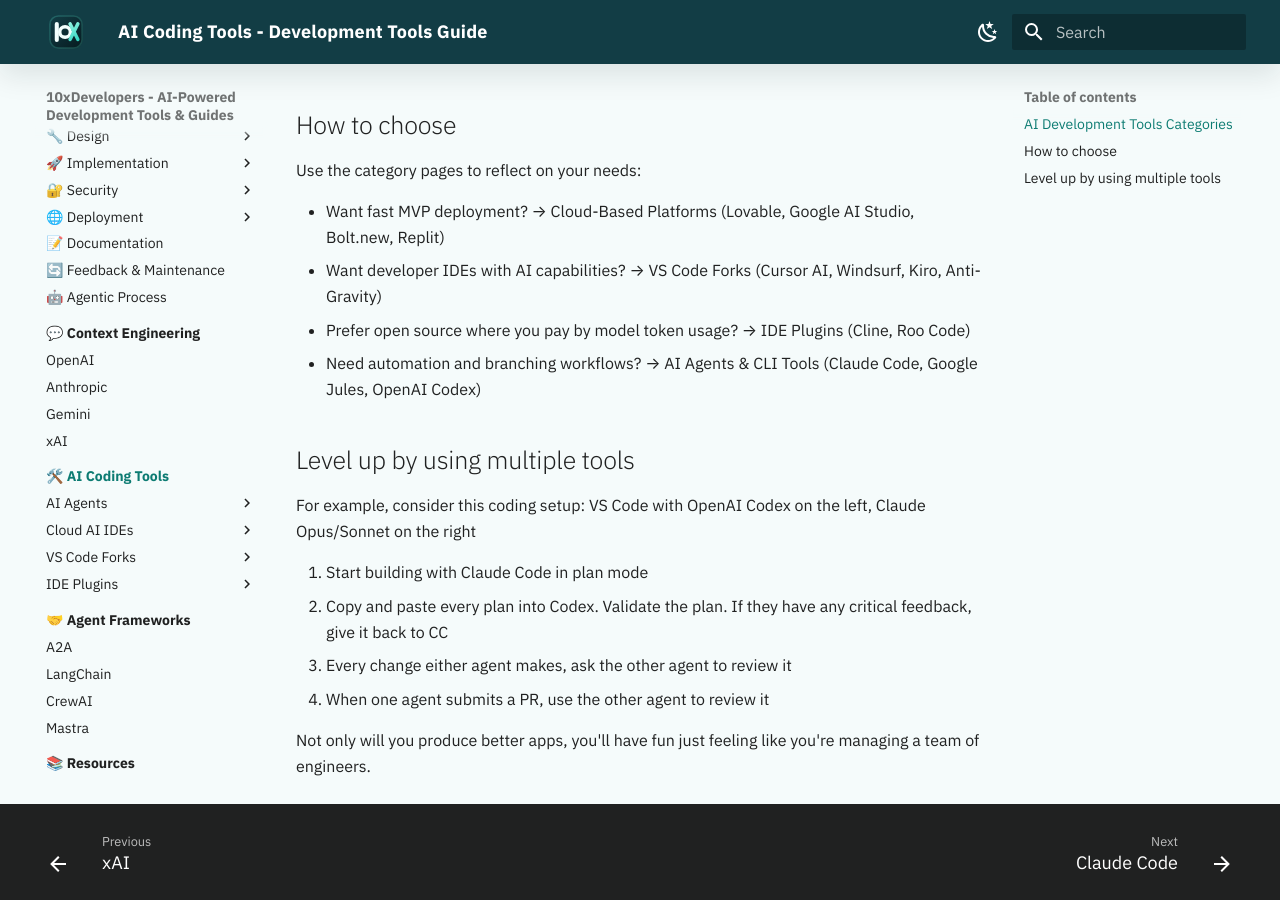
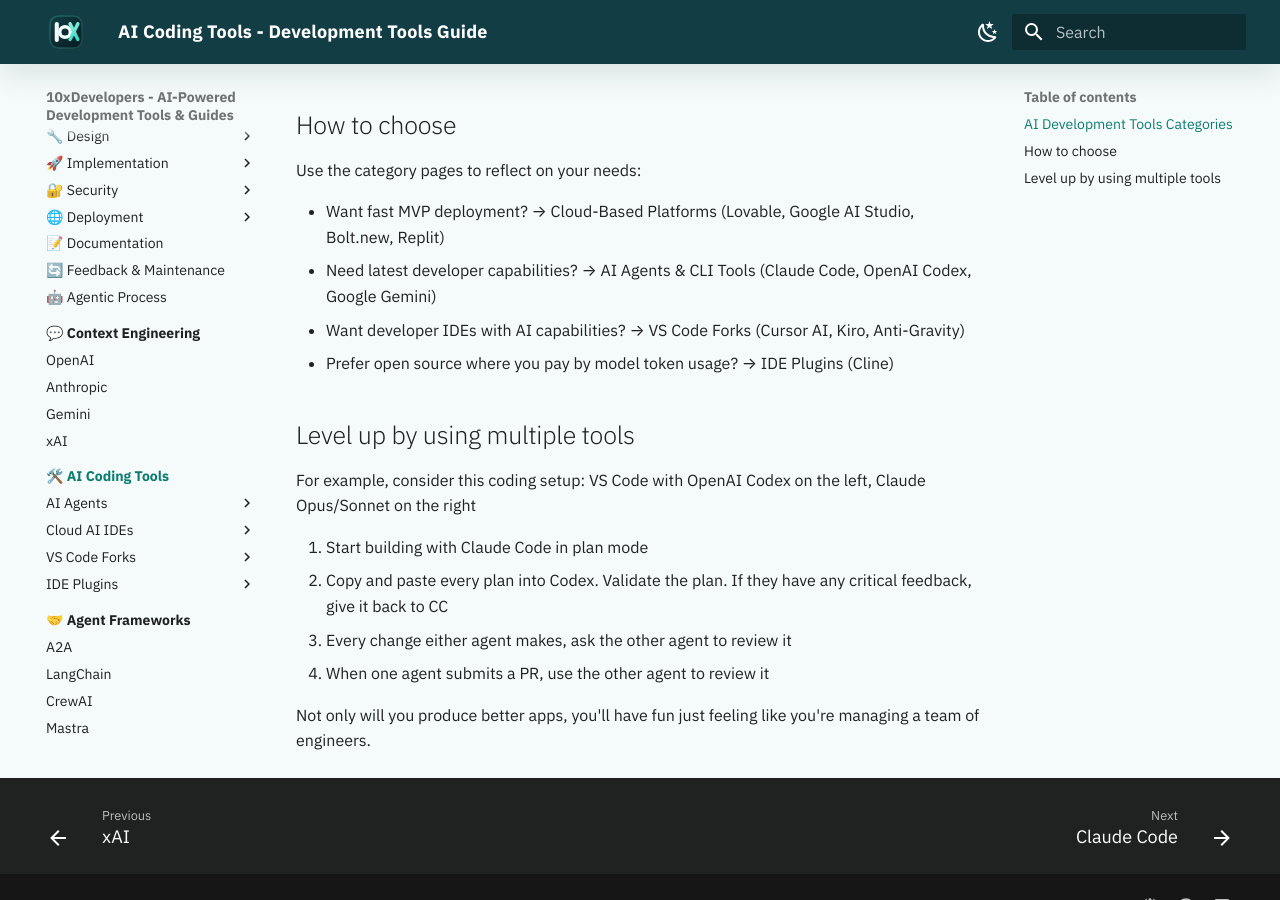
Before and after one commit to shlomoc/10xdev, an MkDocs documentation site: the page built from docs/ai-coding-tools/index.md, in a window 1280 px wide and 900 px high, scrolled down 806 px. Built offline with MkDocs 1.6.1 and Material for MkDocs 9.7.7, drawn with Linux system fonts in a browser that asks for light colours.

Commit message:
docs: update Claude Code resources and remove Roo Code documentation

```diff
--- a/docs/ai-coding-tools/index.md
+++ b/docs/ai-coding-tools/index.md
@@ -30,9 +30,10 @@ Explore each category to find the right AI coding tools for your development wor
 Use the category pages to reflect on your needs:
 
 - Want fast MVP deployment? → Cloud-Based Platforms (Lovable, Google AI Studio, Bolt.new, Replit)
-- Want developer IDEs with AI capabilities? → VS Code Forks (Cursor AI, Windsurf, Kiro, Anti-Gravity)
-- Prefer open source where you pay by model token usage? → IDE Plugins (Cline, Roo Code)
-- Need automation and branching workflows? → AI Agents & CLI Tools (Claude Code, Google Jules, OpenAI Codex)
+- Need latest developer capabilities? → AI Agents & CLI Tools (Claude Code, OpenAI Codex, Google Gemini)
+- Want developer IDEs with AI capabilities? → VS Code Forks (Cursor AI, Kiro, Anti-Gravity)
+- Prefer open source where you pay by model token usage? → IDE Plugins (Cline)
+
 
 ## Level up by using multiple tools
 
--- a/mkdocs.yml
+++ b/mkdocs.yml
@@ -166,7 +166,6 @@ nav:
       - Anti-Gravity: ai-coding-tools/vs-code-forks/anti-gravity.md
     - IDE Plugins:
       - Cline: ai-coding-tools/ide-plugins/cline.md
-      - Roo Code: ai-coding-tools/ide-plugins/roo.md
       - Github Copilot: ai-coding-tools/ide-plugins/github.md
   - 🤝 Agent Frameworks:
     - Overview: agent-frameworks/index.md
```
Also changed, not shown: docs/ai-coding-tools/ai-agents/claude-code.md (+1 -0 lines), docs/ai-coding-tools/ide-plugins/roo.md (deleted, +0 -9 lines).
